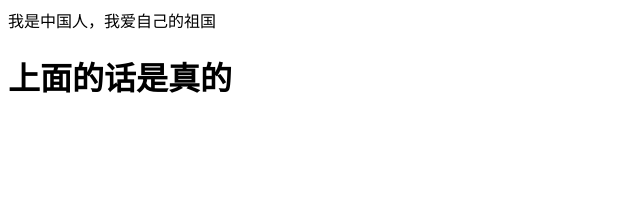
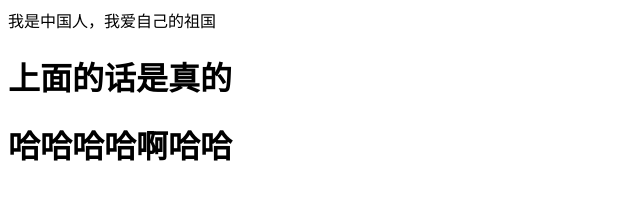
Before and after one commit to 798358117/test112, a plain HTML site: page index.html in a window 1280 px wide. Shown: the whole page, without its empty margins (0-640 px from the left). Drawn offline with Linux system fonts and the light colour scheme.

Commit message:
添加了哈哈

```diff
--- a/index.html
+++ b/index.html
@@ -9,5 +9,6 @@
 <body>
     <div>我是中国人，我爱自己的祖国</div>
     <h1>上面的话是真的</h1>
+    <h1>哈哈哈哈啊哈哈</h1>
 </body>
 </html>
```
